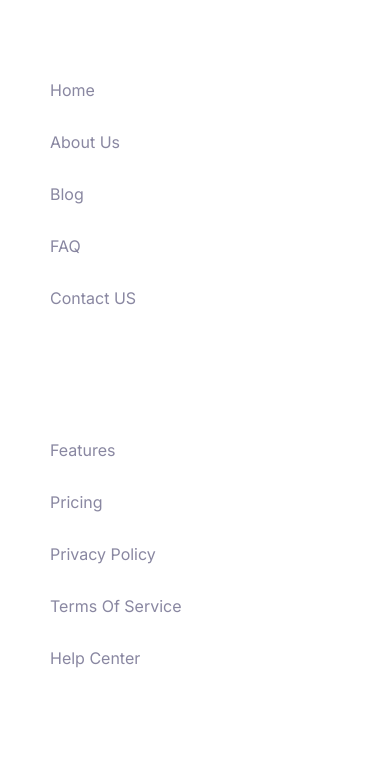
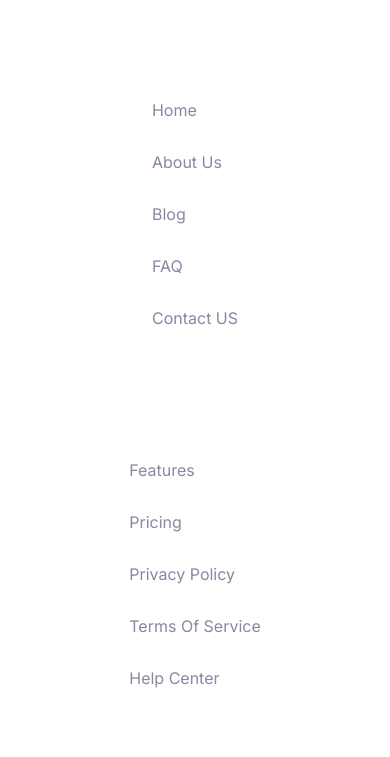
Before and after one commit to Abdulalisawan/my-assignment-02, a plain HTML site: page index.html in a window 390 px wide. Shown: the part 6101-6858 px from the top of the page. Drawn offline with Linux system fonts and the light colour scheme.

```diff
--- a/media.css
+++ b/media.css
@@ -117,9 +117,11 @@
     }
 
     /* footer_section */
-    footer{
+     footer {
+        display: flex;
         flex-direction: column;
-
+        align-items: center; /* optional for center alignment */
+        padding: 0 20px; /* optional for horizontal padding */
     }
 
 }
```
